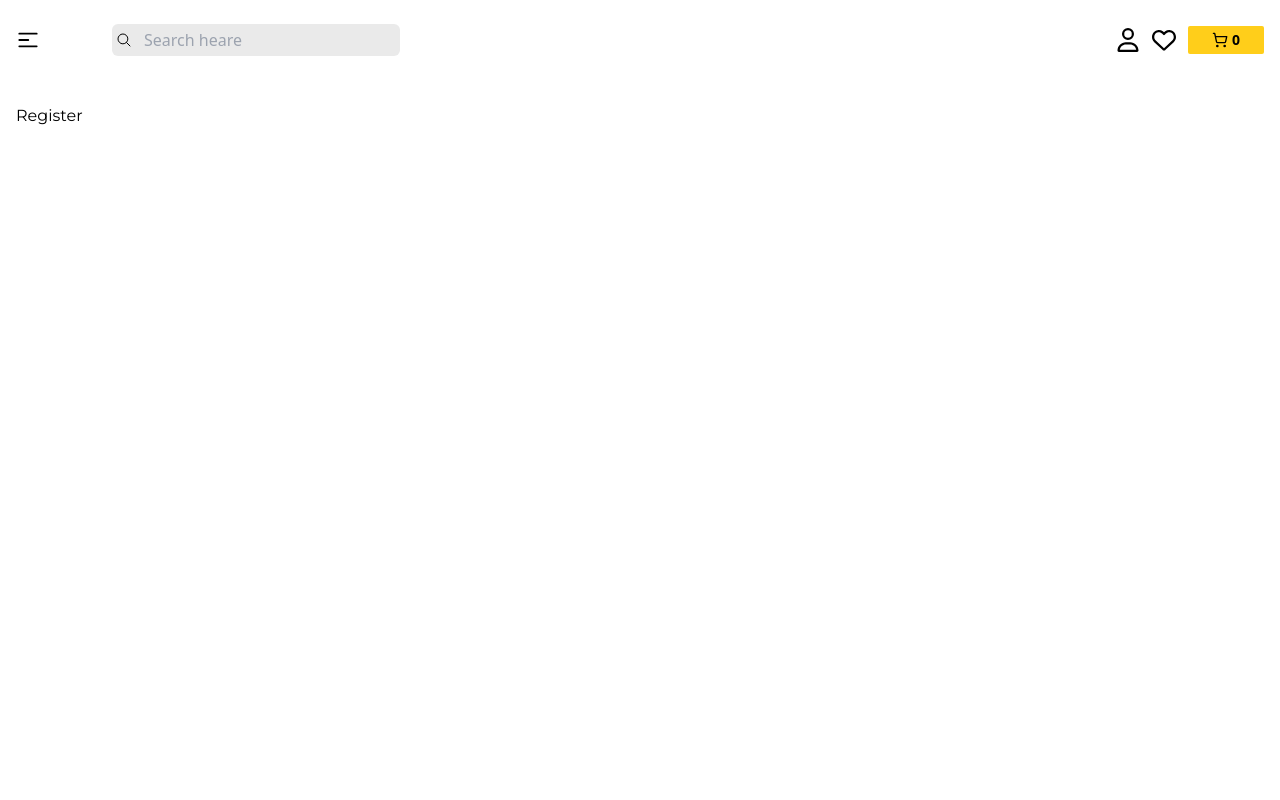
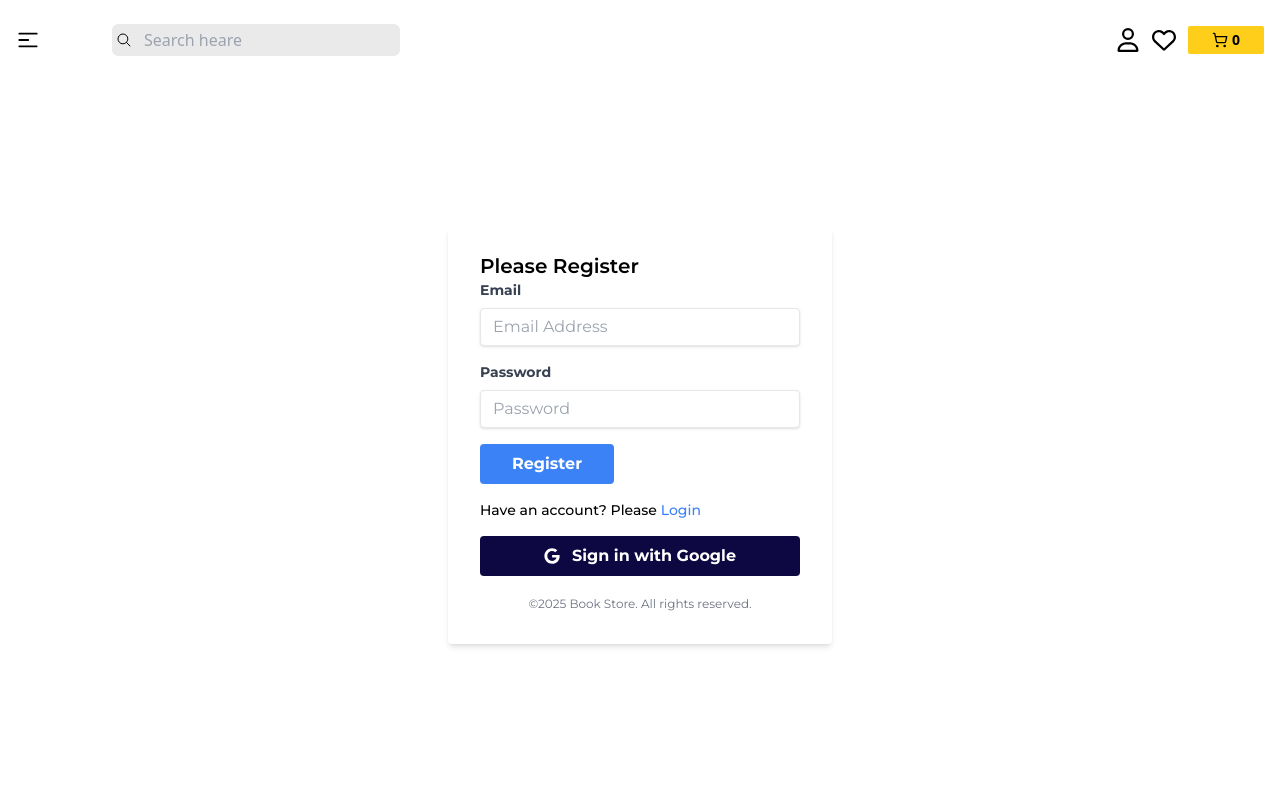
Before and after one commit to Dilsha0812/book-store, a React (Vite) app in the folder frontend/: page /register in a window 1280 px wide. Shown: the top 800 px of the page. Built offline with nearby package versions, Linux system fonts and the light colour scheme.

Commit message:
Login and register page style

```diff
--- a/frontend/package.json
+++ b/frontend/package.json
@@ -12,6 +12,7 @@
   "dependencies": {
     "react": "^18.3.1",
     "react-dom": "^18.3.1",
+    "react-hook-form": "^7.53.2",
     "react-icons": "^5.3.0",
     "react-router-dom": "^6.28.0",
     "swiper": "^11.1.15"
--- a/frontend/src/components/Login.jsx
+++ b/frontend/src/components/Login.jsx
@@ -1,10 +1,60 @@
-import React from 'react'
+import React, { useState } from 'react'
+import { Link } from 'react-router-dom'
+import { FaGoogle } from "react-icons/fa";
+import { useForm } from "react-hook-form"
 
 const Login = () => {
+    const [message , setMessage] = useState("")
+    const {
+        register,
+        handleSubmit,
+        watch,
+        formState: { errors },
+      } = useForm()
+
+      const onSubmit = (data) => console.log(data)
+
+      const handleGoogleSignIn= ()=>{
+
+      }
   return (
-    <div className='h-[calc(100vh-120px)] flex justify-center '>
-        <div>
+    <div className='h-[calc(100vh-120px)] flex justify-center items-center'>
+        <div className='w-full max-w-sm mx-auto bg-white shadow-md rounded px-8 pt-6 pb-8 mb-4'>
             <h2 className='text-xl font-semibold'>Please Login</h2>
+
+            <form onSubmit={handleSubmit(onSubmit)}>
+                <div className='mb-4'>
+                    <label className='block text-gray-700 text-sm font-bold mb-2' htmlFor="email">Email</label>
+                    <input
+                    {...register("email", { required: true })}
+                    type="email" name="email" id="email" placeholder='Email Address'
+                    className='shadow appearance-none border rounded w-full py-2 px-3 leading-tight focus:outline-none focus:shadow' />
+                </div>
+                <div className='mb-4'>
+                    <label className='block text-gray-700 text-sm font-bold mb-2' htmlFor="password">Password</label>
+                    <input
+                    {...register("passwordd", { required: true })}
+                    type="password" name="password" id="password" placeholder='Password'
+                    className='shadow appearance-none border rounded w-full py-2 px-3 leading-tight focus:outline-none focus:shadow' />
+                </div>
+                {
+                    message && <p className='text-red-500 text-xs italic mb-3'>{message}</p>
+                }
+                <div>
+                    <button className='bg-blue-500 hover:bg-blue-700 text-white font-bold py-2 px-8 rounded focus:outline-none'>Login</button>
+                </div>
+            </form>
+            <p className='align-baseline font-medium mt-4 text-sm'>Haven't an account? Please <Link to="/register" className='text-blue-500 hover:text-blue-700'>Register</Link></p>
+            {/* google sign in*/}
+            <div
+            onClick={handleGoogleSignIn}
+            className='mt-4'>
+                <button className='w-full flex flex-wrap gap-1 items-center justify-center bg-secondary hover:bg-blue-900 text-white font-bold py-2 px-4 rounded focus:outline-none'>
+                <FaGoogle  className='mr-2'/>
+                Sign in with Google
+                </button>
+            </div>
+            <p className='mt-5 text-center text-gray-500 text-xs'>©2025 Book Store. All rights reserved.</p>
         </div>
     </div>
   )
--- a/frontend/src/components/Register.jsx
+++ b/frontend/src/components/Register.jsx
@@ -1,8 +1,64 @@
-import React from 'react'
+import React, { useState } from 'react'
+import { Link } from 'react-router-dom'
+import { FaGoogle } from "react-icons/fa";
+import { useForm } from "react-hook-form"
 
 const Register = () => {
+
+    const [message , setMessage] = useState("")
+    const {
+        register,
+        handleSubmit,
+        watch,
+        formState: { errors },
+      } = useForm()
+
+      const onSubmit = (data) => console.log(data)
+
+      const handleGoogleSignIn= ()=>{
+
+      }
+
   return (
-    <div>Register</div>
+    <div className='h-[calc(100vh-120px)] flex justify-center items-center'>
+        <div className='w-full max-w-sm mx-auto bg-white shadow-md rounded px-8 pt-6 pb-8 mb-4'>
+            <h2 className='text-xl font-semibold'>Please Register</h2>
+
+            <form onSubmit={handleSubmit(onSubmit)}>
+                <div className='mb-4'>
+                    <label className='block text-gray-700 text-sm font-bold mb-2' htmlFor="email">Email</label>
+                    <input
+                    {...register("email", { required: true })}
+                    type="email" name="email" id="email" placeholder='Email Address'
+                    className='shadow appearance-none border rounded w-full py-2 px-3 leading-tight focus:outline-none focus:shadow' />
+                </div>
+                <div className='mb-4'>
+                    <label className='block text-gray-700 text-sm font-bold mb-2' htmlFor="password">Password</label>
+                    <input
+                    {...register("passwordd", { required: true })}
+                    type="password" name="password" id="password" placeholder='Password'
+                    className='shadow appearance-none border rounded w-full py-2 px-3 leading-tight focus:outline-none focus:shadow' />
+                </div>
+                {
+                    message && <p className='text-red-500 text-xs italic mb-3'>{message}</p>
+                }
+                <div>
+                    <button className='bg-blue-500 hover:bg-blue-700 text-white font-bold py-2 px-8 rounded focus:outline-none'>Register</button>
+                </div>
+            </form>
+            <p className='align-baseline font-medium mt-4 text-sm'>Have an account? Please <Link to="/login" className='text-blue-500 hover:text-blue-700'>Login</Link></p>
+            {/* google sign in*/}
+            <div
+            onClick={handleGoogleSignIn}
+            className='mt-4'>
+                <button className='w-full flex flex-wrap gap-1 items-center justify-center bg-secondary hover:bg-blue-900 text-white font-bold py-2 px-4 rounded focus:outline-none'>
+                <FaGoogle  className='mr-2'/>
+                Sign in with Google
+                </button>
+            </div>
+            <p className='mt-5 text-center text-gray-500 text-xs'>©2025 Book Store. All rights reserved.</p>
+        </div>
+    </div>
   )
 }
 
```
